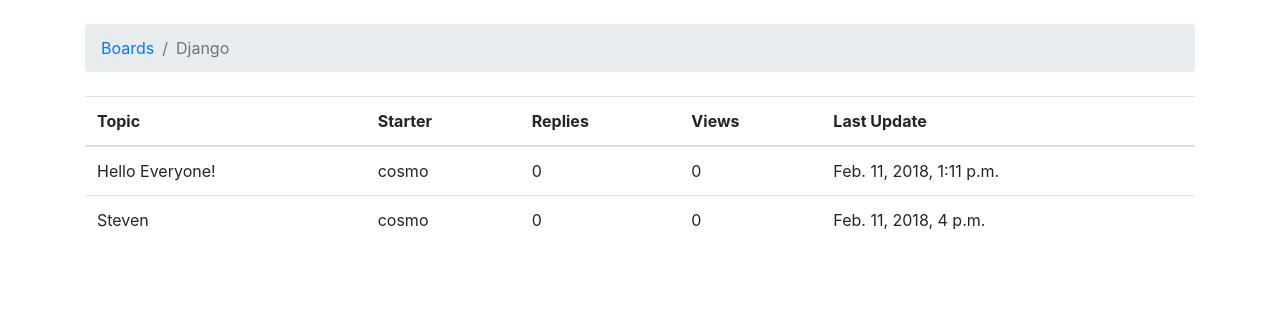
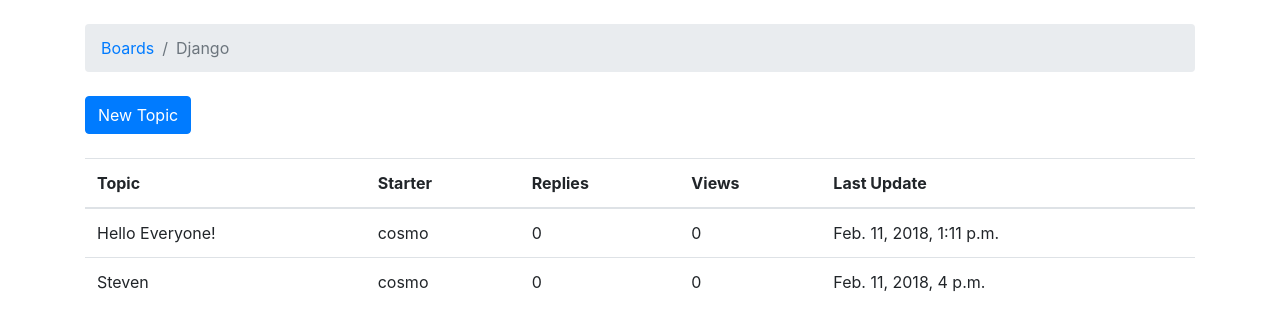
Before and after one commit to christanshane/DjangoProject, a Django app: page /boards/1/ in a window 1280 px wide. Shown: the part 56-387 px from the top of the page. Run offline with Django 3.2, Linux system fonts and the light colour scheme; data comes from the database, SQL or seed files in the repository; both versions use the stored data as it was after the commit; some libraries are stand-ins or nearby versions.

Commit message:
new topic added

```diff
--- a/templates/topics.html
+++ b/templates/topics.html
@@ -10,6 +10,10 @@
 {% endblock %}
 
 {% block content %}
+    <div class="mb-4">
+        <a href="{% url 'new_topic' board.pk %}" class="btn btn-primary">New Topic</a>
+    </div>
+
   <table class="table">
     <thead class="thead-inverse">
       <tr>
```
Also changed, not shown: db.sqlite3.
